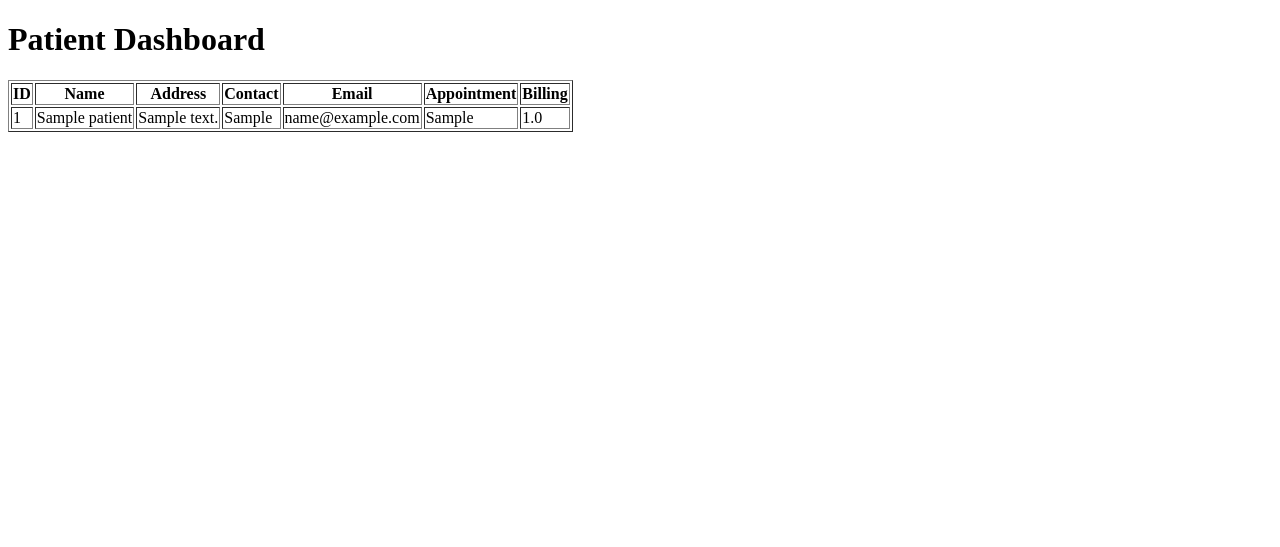
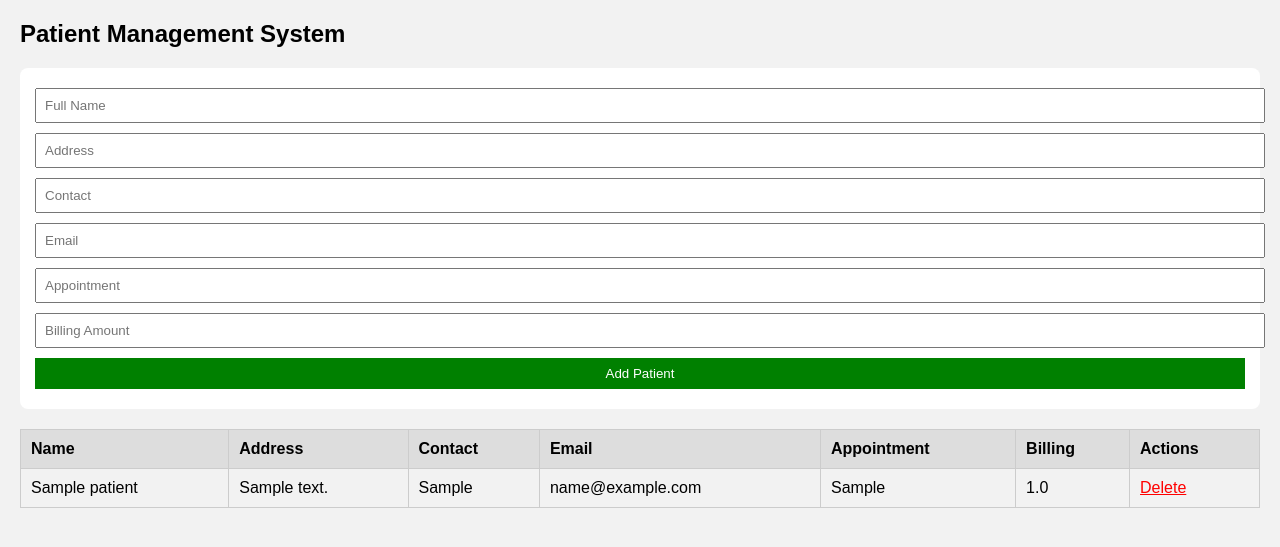
Before and after one commit to Amos74889/patient-management-system, a Flask app: page / in a window 1280 px wide. Shown: the top 547 px of the page. Run offline with Flask 3, Linux system fonts and the light colour scheme; tables that the repository leaves empty hold one stand-in row (values such as "Sample post").

Commit message:
update ndex.html to latest features

```diff
--- a/templates/index.html
+++ b/templates/index.html
@@ -1,32 +1,53 @@
+<!-- templates/index.html -->
 <!DOCTYPE html>
 <html lang="en">
 <head>
     <meta charset="UTF-8">
-    <title>Patient Dashboard</title>
+    <meta name="viewport" content="width=device-width, initial-scale=1.0">
+    <title>Patient Management System</title>
+    <style>
+        body { font-family: Arial; margin: 20px; background: #f2f2f2; }
+        table { width: 100%; border-collapse: collapse; margin-top: 20px; }
+        th, td { border: 1px solid #ccc; padding: 10px; text-align: left; }
+        th { background-color: #ddd; }
+        form { background: white; padding: 15px; border-radius: 8px; }
+        input, button { margin: 5px 0; padding: 8px; width: 100%; }
+        button { background: green; color: white; border: none; cursor: pointer; }
+        button:hover { background: darkgreen; }
+    </style>
 </head>
 <body>
-    <h1>Patient Dashboard</h1>
-    <table border="1">
+
+    <h2>Patient Management System</h2>
+
+    <form action="/add" method="POST">
+        <input type="text" name="name" placeholder="Full Name" required>
+        <input type="text" name="address" placeholder="Address">
+        <input type="text" name="contact" placeholder="Contact">
+        <input type="email" name="email" placeholder="Email">
+        <input type="text" name="appointment" placeholder="Appointment">
+        <input type="number" step="0.01" name="billing" placeholder="Billing Amount">
+        <button type="submit">Add Patient</button>
+    </form>
+
+    <table>
         <tr>
-            <th>ID</th>
-            <th>Name</th>
-            <th>Address</th>
-            <th>Contact</th>
-            <th>Email</th>
-            <th>Appointment</th>
-            <th>Billing</th>
+            <th>Name</th><th>Address</th><th>Contact</th><th>Email</th><th>Appointment</th><th>Billing</th><th>Actions</th>
         </tr>
         {% for patient in patients %}
         <tr>
-            <td>{{ patient.id }}</td>
             <td>{{ patient.name }}</td>
             <td>{{ patient.address }}</td>
             <td>{{ patient.contact }}</td>
             <td>{{ patient.email }}</td>
             <td>{{ patient.appointment }}</td>
             <td>{{ patient.billing }}</td>
+            <td>
+                <a href="/delete/{{ patient.id }}" style="color:red;">Delete</a>
+            </td>
         </tr>
         {% endfor %}
     </table>
+
 </body>
 </html>
```
